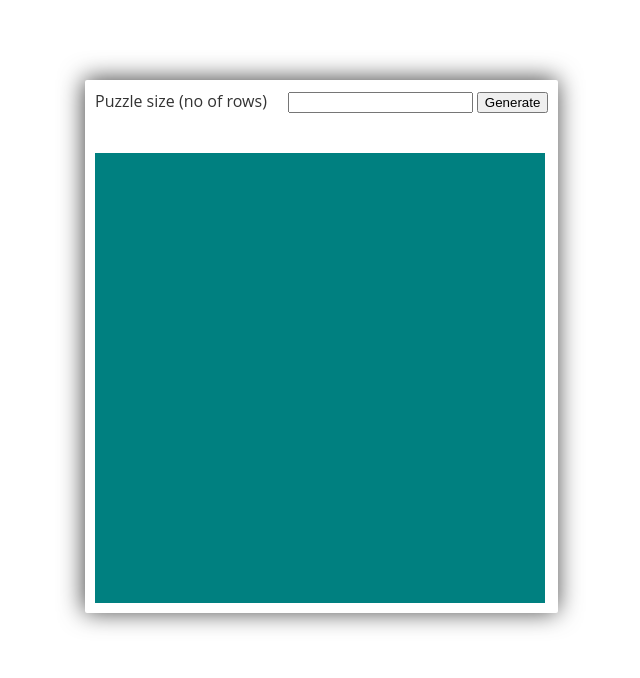
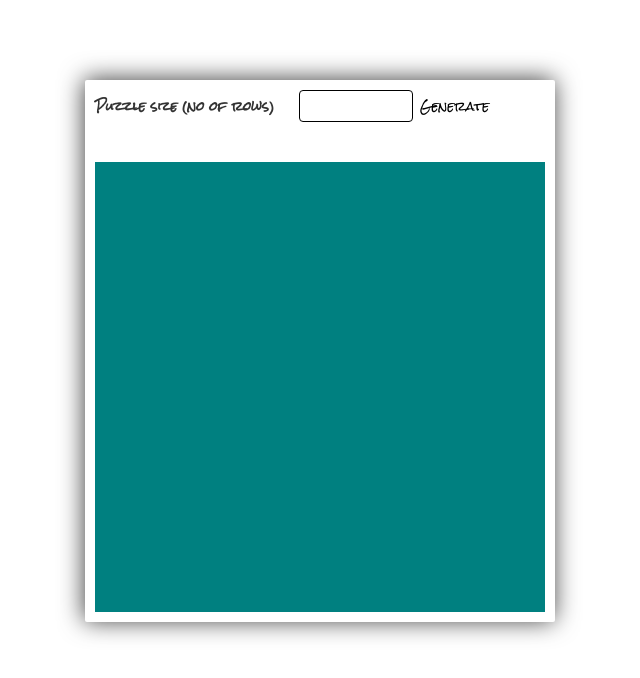
Before and after one commit to errakeshm/Vanilla-js-apps, a plain HTML site: page sliding-puzzle/index.html in a window 1280 px wide. Shown: the whole page, without its empty margins (299-939 px from the left). Drawn offline with Linux system fonts and the light colour scheme.

Commit message:
Checking in minor changes

```diff
--- a/sliding-puzzle/index.html
+++ b/sliding-puzzle/index.html
@@ -8,7 +8,7 @@
             <div class="center">
                 <div class="header">
                     <label for="input-size">Puzzle size (no of rows)&nbsp;&nbsp;&nbsp;&nbsp;</label>
-                    <input id="input-size" name="input-size">
+                    <input type="text" id="input-size" name="input-size">
                     <button id="clickme">Generate</button>
                 </div>
                 <div class="result"></div>
--- a/sliding-puzzle/style.css
+++ b/sliding-puzzle/style.css
@@ -1,3 +1,5 @@
+@import url('https://fonts.googleapis.com/css?family=Rock+Salt');
+
 .container{
     margin:0px;
     padding:0px;
@@ -15,10 +17,37 @@
 	overflow: hidden;
     background: #fff;
     color: #333;
-	font-family: 'Open Sans', Helvetica, sans-serif;
+	font-family: 'Rock Salt', cursive;
 	-webkit-font-smoothing: antialiased;
     -moz-osx-font-smoothing: grayscale;
+    font-size:12px;
+    font-weight: bold;
 
+}
+button{
+    font-family: inherit;
+    background-color: white;
+    font-size: 1em;
+    border:none;
+    border-radius: 4px;
+    padding: 2px;
+    left: 5%;
+}
+button:hover{
+    cursor: pointer;
+}
+button:active{
+    background-color: orange;
+    border:none;
+}
+input[type="text"]{
+    font-family: inherit;
+    border: 1px solid;
+    border-radius: 4px;
+    font-size: 1em;
+    width: 100px;
+    padding-left: 10px;
+    border: 1px solid;
 }
 .center{
     padding: 10px;
@@ -76,7 +105,7 @@
     margin-top :10px;
 }
 .success{
-    color:rgba(34,139,34);
+    color:green;
     float:right;
     margin-top :10px;
 }
```
